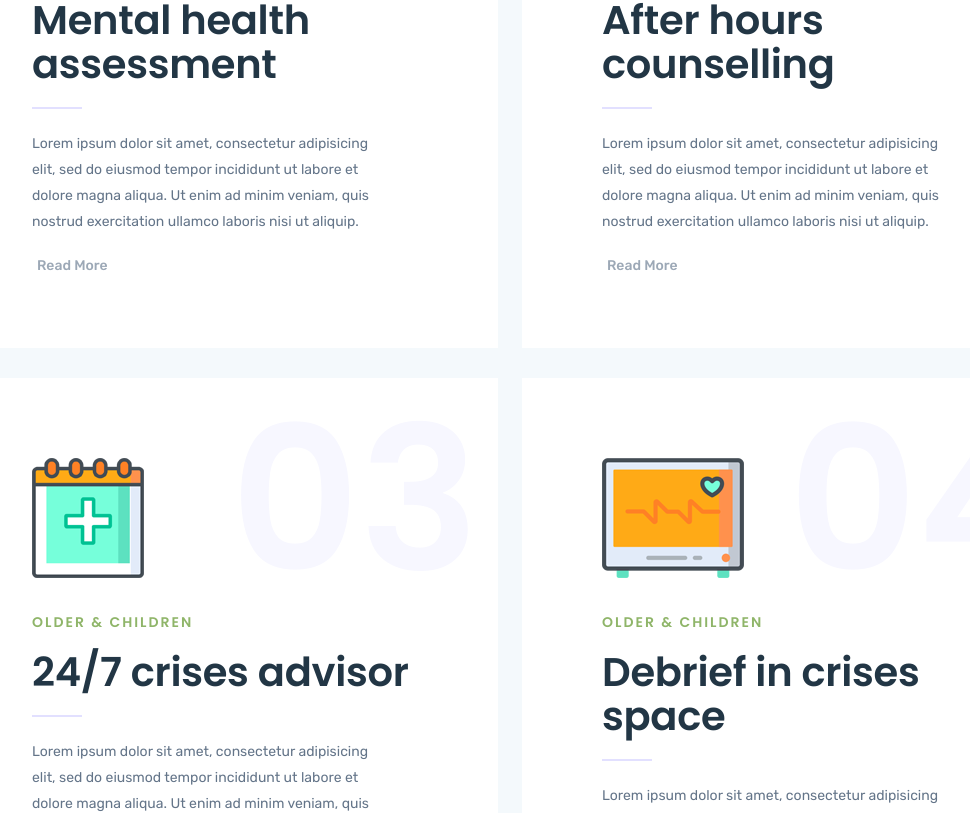
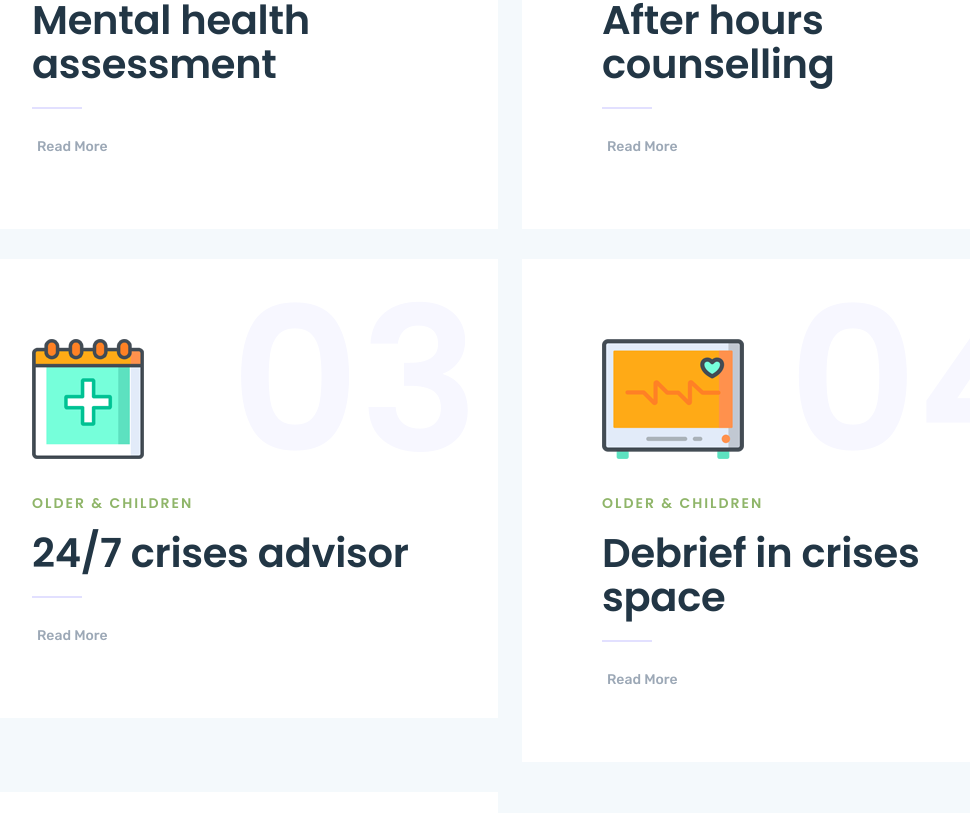
Before and after one commit to Leslie-T-art/YEMS-WEB, a React (Create React App) app: page / in a window 1280 px wide. Shown: the part 4953-5766 px from the top of the page, without its empty margins (130-1100 px from the left). Built offline with nearby package versions, Linux system fonts and the light colour scheme; no server answers; the HTML template or start-up script is replaced by a standard one.

Commit message:
Update HomeTwoSingleService.js

```diff
--- a/src/components/HomeTwoSingleService/HomeTwoSingleService.js
+++ b/src/components/HomeTwoSingleService/HomeTwoSingleService.js
@@ -12,8 +12,7 @@
                 <div className="service-content service-content-2">
                    <h6 className="green-color text-up-case letter-spacing mb-20">Older & Children</h6>
                    <h3><Link to="/servicesDetails">{title}</Link></h3>
-                   <p>Lorem ipsum dolor sit amet, consectetur adipisicing elit, sed do eiusmod tempor incididunt ut labore et dolore magna
-                      aliqua. Ut enim ad minim veniam, quis nostrud exercitation ullamco laboris nisi ut aliquip.</p>
+
                    <Link className="service-link" to="/servicesDetails"><i className="fas fa-arrow-right"></i>Read More</Link>
                 </div>
                 <div className="service-number">
```
